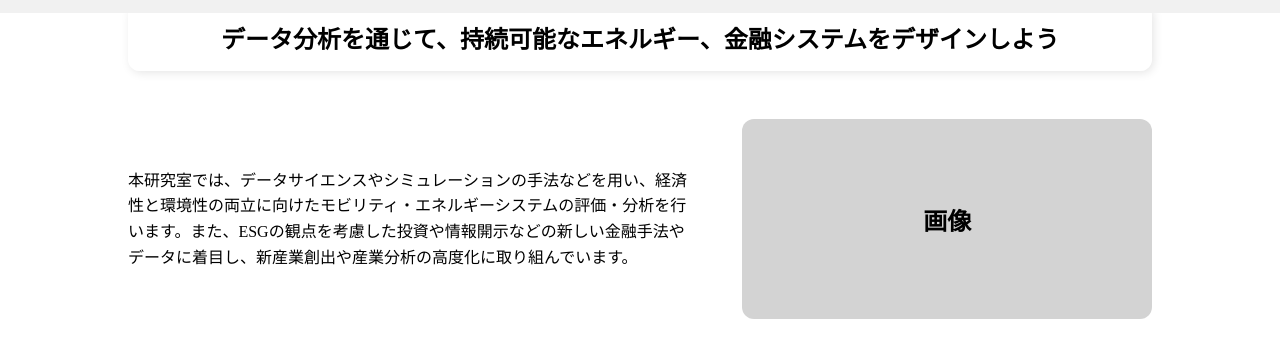
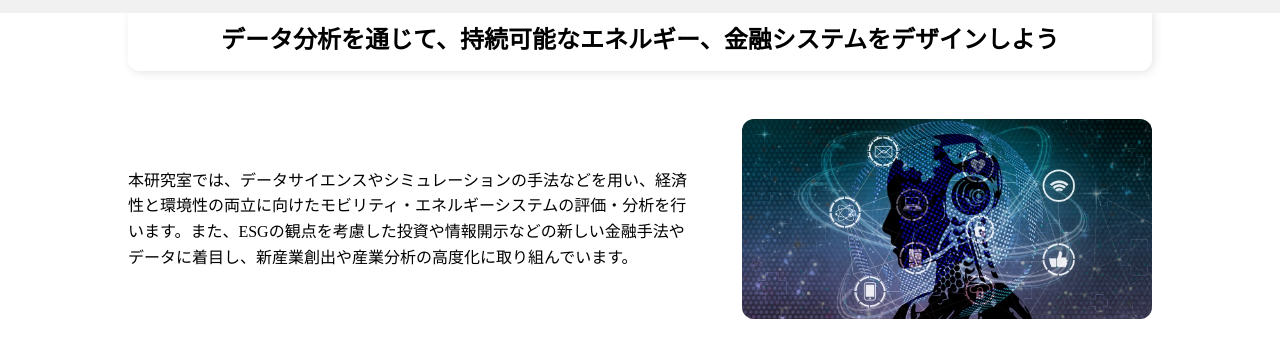
Before and after one commit to Thakuei/OsawaLab, a plain HTML site: page index.html in a window 1280 px wide. Shown: the part 787-1144 px from the top of the page. Drawn offline with nearby package versions, Linux system fonts and the light colour scheme.

Commit message:
add:aboutページに画像の追加

```diff
--- a/index.html
+++ b/index.html
@@ -48,6 +48,7 @@
             <h1 class="first-title">ここでしかできない経験を</h1>
           </div>
 
+          <!-- about -->
           <div class="about">
             <h1 class="about-title" id="about">About</h1>
             <div class="about-section">
@@ -59,7 +60,7 @@
                   <p>本研究室では、データサイエンスやシミュレーションの手法などを用い、経済性と環境性の両立に向けたモビリティ・エネルギーシステムの評価・分析を行います。また、ESGの観点を考慮した投資や情報開示などの新しい金融手法やデータに着目し、新産業創出や産業分析の高度化に取り組んでいます。</p>
                 </div>
                 <div class="about-image">
-                  <p>画像</p>
+                  <img src="./img/about.jpg" alt="about-image">
                 </div>
               </div>
             </div>
--- a/style.css
+++ b/style.css
@@ -208,3 +208,10 @@ header {
   font-weight: bold;
   color: black;
 }
+
+.about-image img {
+  width: 100%;
+  height: 100%;
+  object-fit: cover;
+  border-radius: 12px;
+}
```
Also changed, not shown: img/about.jpg (added).
